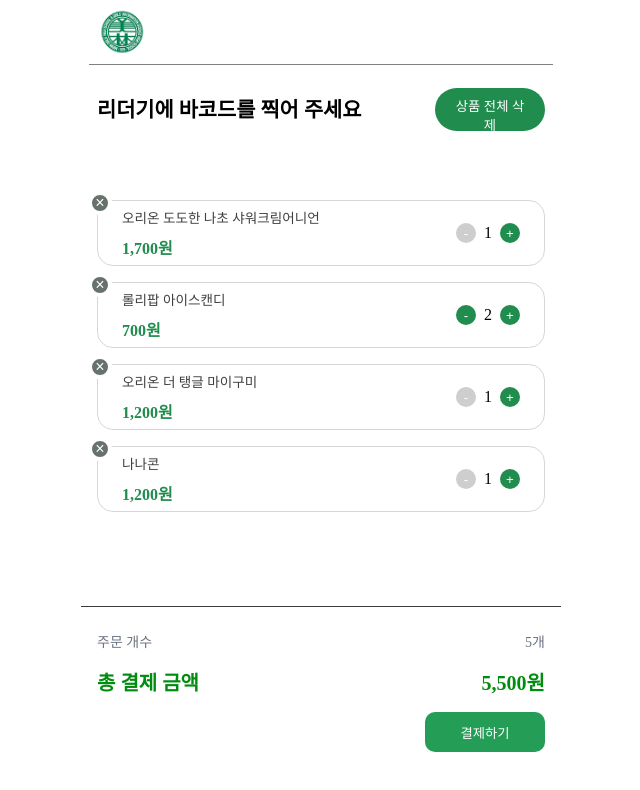
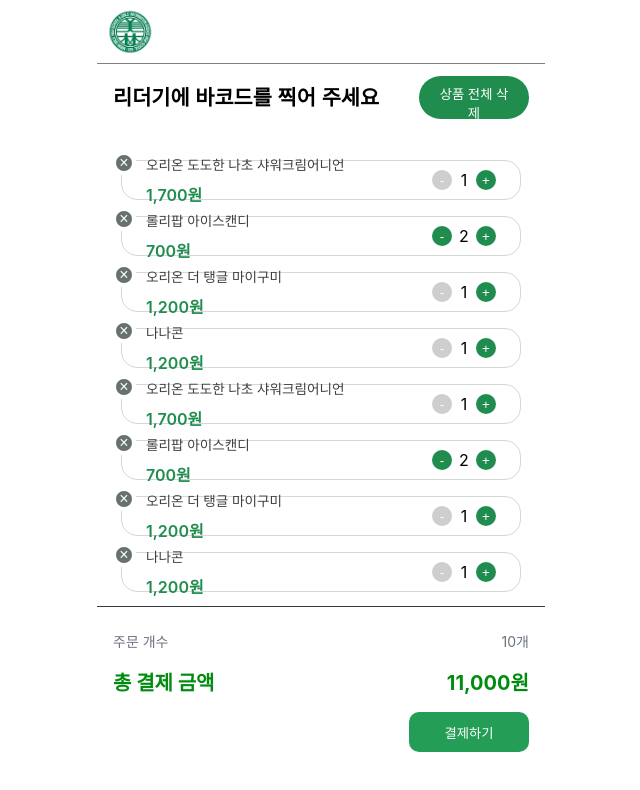
Before and after one commit to app-and-me/2025_ITShow_MirimPay_Client, a React (Vite) app: page / in a window 1280 px wide. Shown: the top 790 px of the page, without its empty margins (319-959 px from the left). Built offline with nearby package versions, Linux system fonts and the light colour scheme; a web font is replaced by a local one.

Commit message:
style: padding 값 수정

```diff
--- a/src/pages/Cart.tsx
+++ b/src/pages/Cart.tsx
@@ -18,6 +18,10 @@ const initialProducts: Product[] = [
   { id: 2, name: "롤리팝 아이스캔디", price: 700, quantity: 2 },
   { id: 3, name: "오리온 더 탱글 마이구미", price: 1200, quantity: 1 },
   { id: 4, name: "나나콘", price: 1200, quantity: 1 },
+  { id: 1, name: "오리온 도도한 나초 샤워크림어니언", price: 1700, quantity: 1 },
+  { id: 2, name: "롤리팝 아이스캔디", price: 700, quantity: 2 },
+  { id: 3, name: "오리온 더 탱글 마이구미", price: 1200, quantity: 1 },
+  { id: 4, name: "나나콘", price: 1200, quantity: 1 },
 ];
 
 const breakpoints = {
@@ -26,7 +30,7 @@ const breakpoints = {
 };
 
 const CartContainer = styled.div`
-  padding: 11rem 1.5rem 10rem; /* 상단 고정된 header + cart title height 고려 */
+  padding: 9rem 1.5rem 10rem;
   max-width: 100%;
   margin: 0 auto;
   user-select: none;
@@ -147,6 +151,7 @@ export default function Cart() {
 
   return (
     <>
+      <GlobalStyle />
       <Header />
 
       <CartHeader>
@@ -168,6 +173,7 @@ export default function Cart() {
         ))}
         <Footer totalQuantity={totalQuantity} totalPrice={totalPrice} />
       </CartContainer>
+
     </>
   );
 }
```
